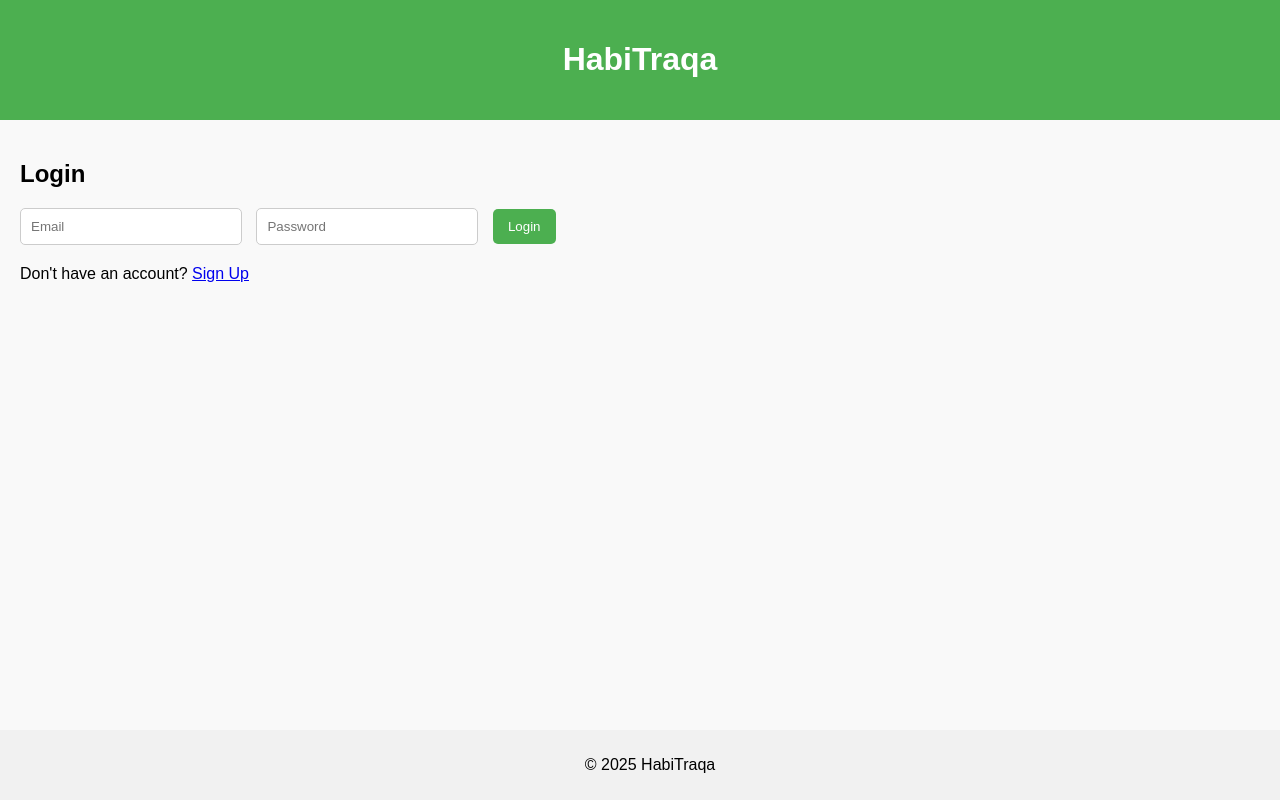
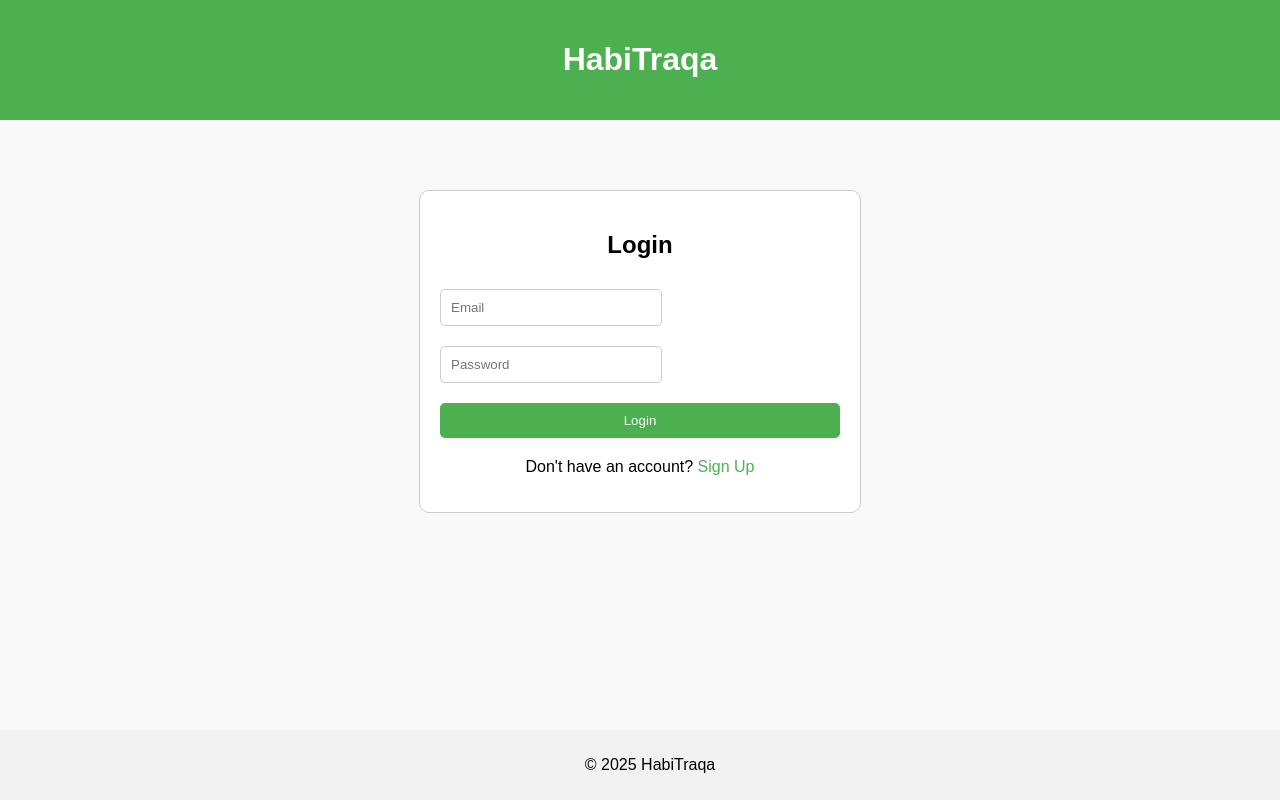
Before and after one commit to EdenianKnight/HabiTraqa, a plain HTML site: page frontend/login.html in a window 1280 px wide. Drawn offline with Linux system fonts and the light colour scheme.

Commit message:
Edited styles.css file

```diff
--- a/frontend/styles.css
+++ b/frontend/styles.css
@@ -83,3 +83,58 @@ footer {
     bottom: 0;
     width: 100%;
 }
+
+/* Authentication Pages Styling */
+.auth-section {
+    max-width: 400px;
+    margin: 50px auto;
+    padding: 20px;
+    border: 1px solid #ccc;
+    border-radius: 10px;
+    background-color: white;
+}
+
+.auth-section h2 {
+    text-align: center;
+    margin-bottom: 20px;
+}
+
+.auth-section form {
+    display: flex;
+    flex-direction: column;
+}
+
+.auth-section input {
+    margin: 10px 0;
+    padding: 10px;
+    border: 1px solid #ccc;
+    border-radius: 5px;
+}
+
+.auth-section button {
+    background-color: #4CAF50;
+    color: white;
+    border: none;
+    padding: 10px;
+    border-radius: 5px;
+    cursor: pointer;
+    margin-top: 10px;
+}
+
+.auth-section button:hover {
+    background-color: #45a049;
+}
+
+.auth-section p {
+    text-align: center;
+    margin-top: 10px;
+}
+
+.auth-section a {
+    color: #4CAF50;
+    text-decoration: none;
+}
+
+.auth-section a:hover {
+    text-decoration: underline;
+}
```
